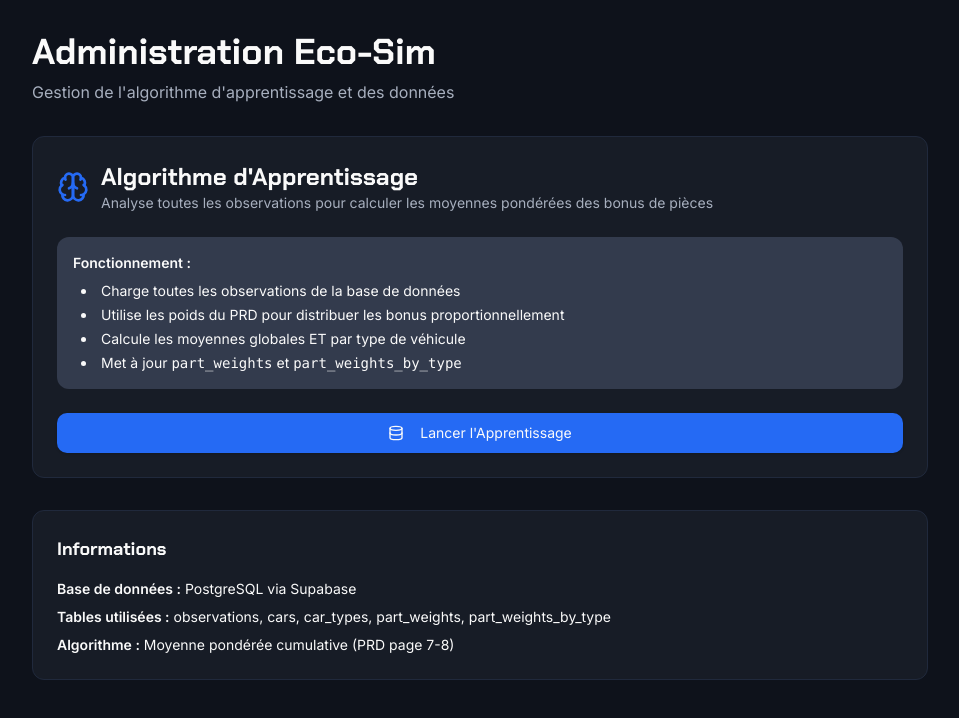
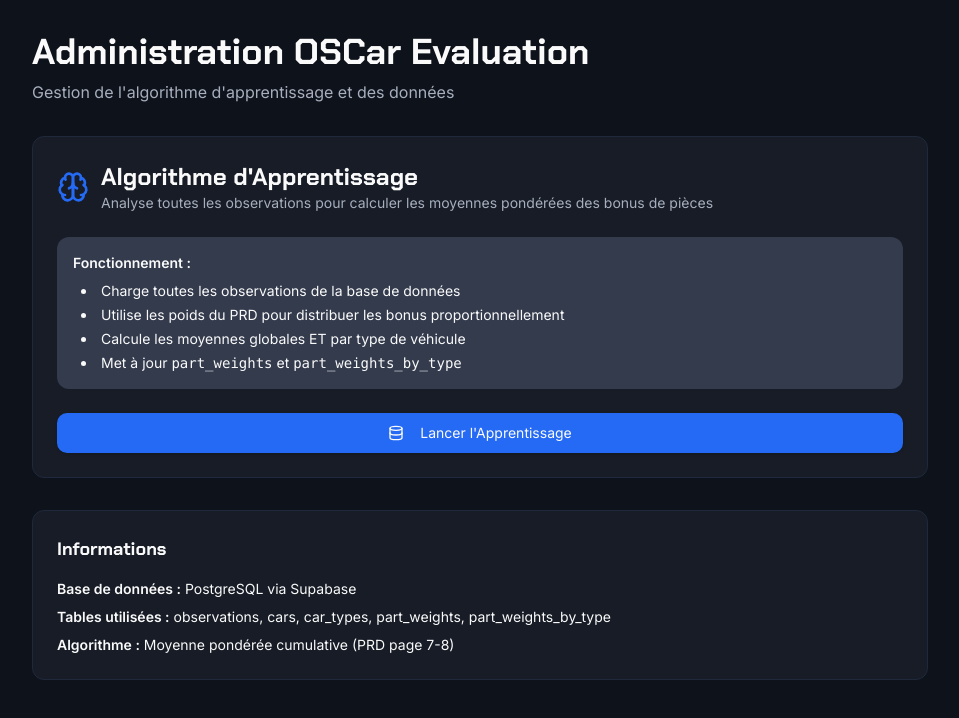
Before and after one commit to nc7hmwtkz4-dot/sg-a5c69e9f-1cdc-4a73-86d8-94fb2853ffe2-1777106708, a Next.js app: page /admin in a window 1280 px wide. Shown: the top 718 px of the page, without its empty margins (160-1119 px from the left). Built offline with nearby package versions, Linux system fonts and the light colour scheme; no server answers.

Commit message:
chore(ui): update upload, admin, and simulateur pages

```diff
--- a/src/pages/admin.tsx
+++ b/src/pages/admin.tsx
@@ -31,7 +31,7 @@
     <div className="min-h-screen bg-background p-8">
       <div className="max-w-4xl mx-auto space-y-8">
         <div>
-          <h1 className="text-4xl font-bold mb-2">Administration Eco-Sim</h1>
+          <h1 className="text-4xl font-bold mb-2">Administration OSCar Evaluation</h1>
           <p className="text-muted-foreground">
             Gestion de l'algorithme d'apprentissage et des données
           </p>
```
